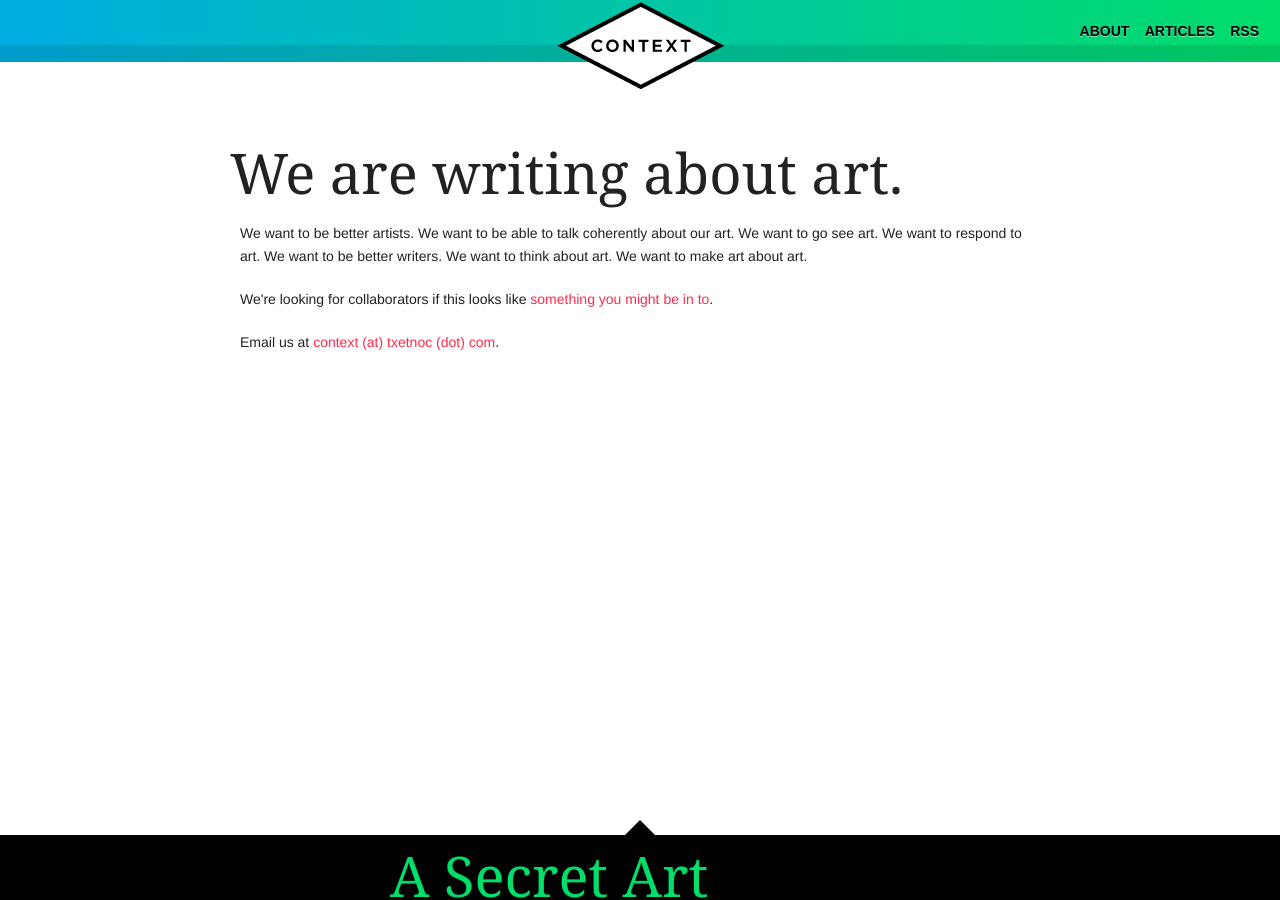
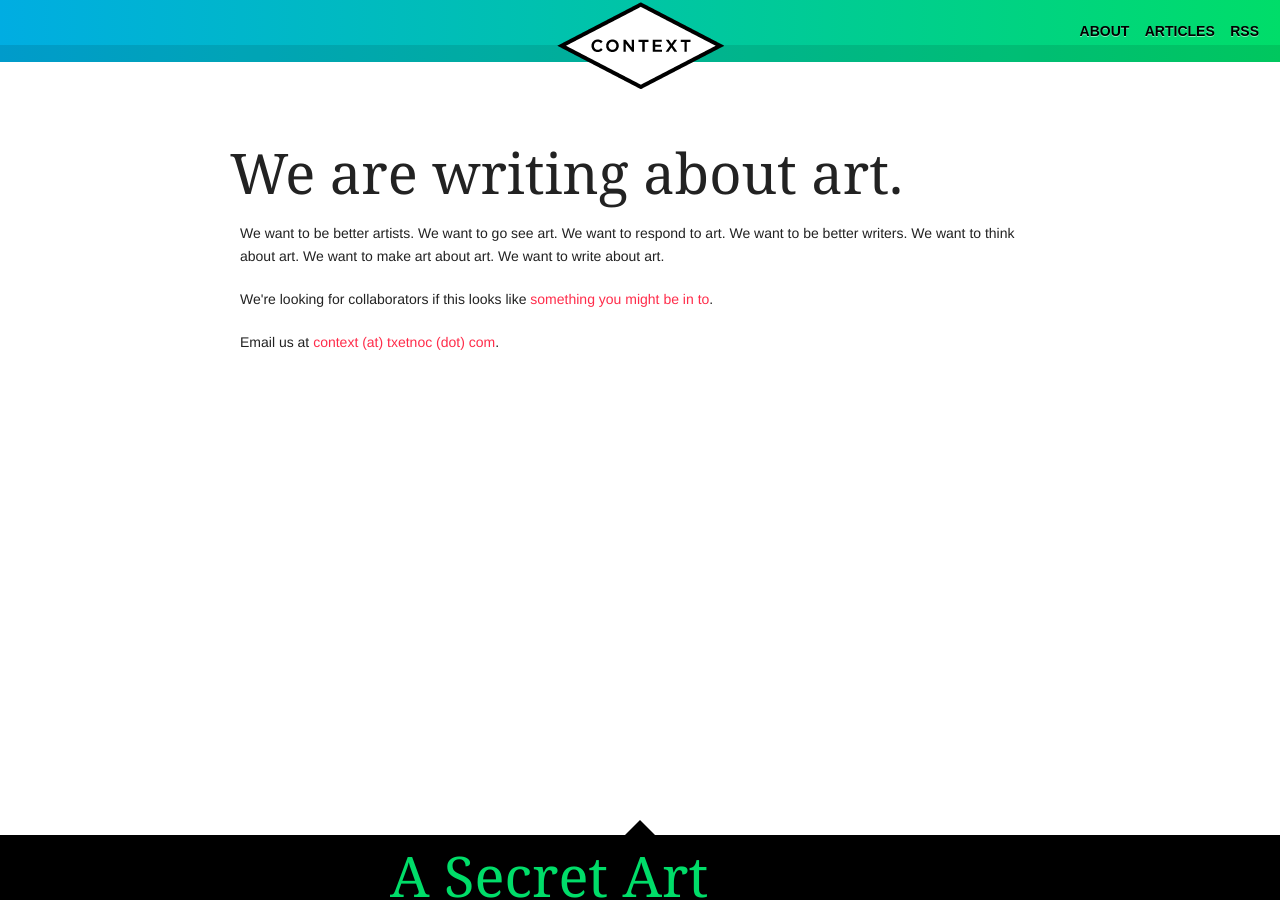
Before and after one commit to billybrown/Context, a Jekyll site: the page built from about.html, in a window 1280 px wide. Built offline with Jekyll 4.4.1, drawn with Linux system fonts in a browser that asks for light colours; part of the change alters nothing that is shown.

```diff
--- a/_layouts/default.html
+++ b/_layouts/default.html
@@ -28,6 +28,20 @@ subtitle: Creative Writing about Contemporary Art
 
     </head>
     <body>
+      <script type="text/javascript">
+
+        var _gaq = _gaq || [];
+        _gaq.push(['_setAccount', 'UA-5899894-13']);
+        _gaq.push(['_trackPageview']);
+
+        (function() {
+          var ga = document.createElement('script'); ga.type = 'text/javascript'; ga.async = true;
+          ga.src = ('https:' == document.location.protocol ? 'https://ssl' : 'http://www') + '.google-analytics.com/ga.js';
+          var s = document.getElementsByTagName('script')[0]; s.parentNode.insertBefore(ga, s);
+        })();
+
+      </script>
+
         <!--[if lt IE 7]>
             <p class="chromeframe">You are using an <strong>outdated</strong> browser. Please <a href="http://browsehappy.com/">upgrade your browser</a> or <a href="http://www.google.com/chromeframe/?redirect=true">activate Google Chrome Frame</a> to improve your experience.</p>
         <![endif]-->
--- a/about.html
+++ b/about.html
@@ -6,7 +6,7 @@ title: Context
 <article class="about-page">
 	<div class="boundary">
         <h1 class="header">We are writing about art.</h1>
-    	<p>We want to be better artists. We want to be able to talk coherently about our art. We want to go see art. We want to respond to art. We want to be better writers. We want to think about art. We want to make art about art.</p>
+    	<p>We want to be better artists. We want to go see art. We want to respond to art. We want to be better writers. We want to think about art. We want to make art about art. We want to write about art.</p>
     	<p>We're looking for collaborators if this looks like <a href="http://www.youtube.com/watch?v=pY8jaGs7xJ0">something you might be in to</a>.</p>
     	<p>Email us at <a href="mailto:context@txetnoc.com">context (at) txetnoc (dot) com</a>.</p>
        </div>
```
Also changed, not shown: 8 other files.
